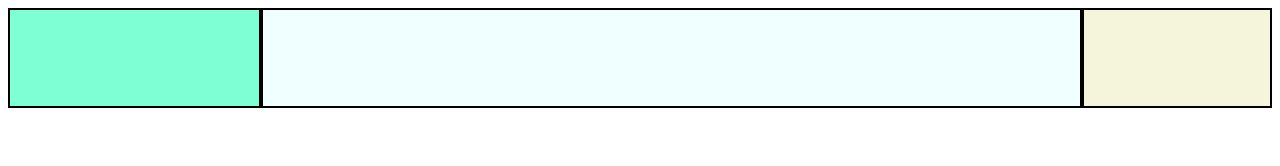
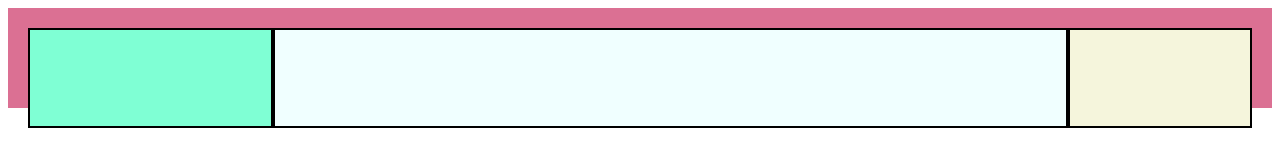
Before and after one commit to Fernanda166/fernanda166, a plain HTML site: page docs/trim1/8_prototipo_no_funcional/index.html in a window 1280 px wide. Drawn offline with Linux system fonts and the light colour scheme.

Commit message:
subiendo 1

```diff
--- a/docs/trim1/8_prototipo_no_funcional/css/styles.css
+++ b/docs/trim1/8_prototipo_no_funcional/css/styles.css
@@ -1,5 +1,10 @@
 *{
     box-sizing: border-box;
+}
+.caja-padre{
+    padding: 20px;
+    background:palevioletred;
+    height: 100px;
 }
 .caja1 {
     width: 20%;
--- a/docs/trim1/8_prototipo_no_funcional/index.html
+++ b/docs/trim1/8_prototipo_no_funcional/index.html
@@ -9,9 +9,11 @@
 
 </head>
 <body>
-    <div class="caja1"> </div>
-    <div class="caja2"> </div>
-    <div class="caja3"> </div>
+    <div class="caja-padre">
+        <div class="caja1"> </div>
+        <div class="caja2"> </div>
+        <div class="caja3"> </div>
+    </div>
     <script src="js/scripts.js"></script>
 </body>
 </html>
```
